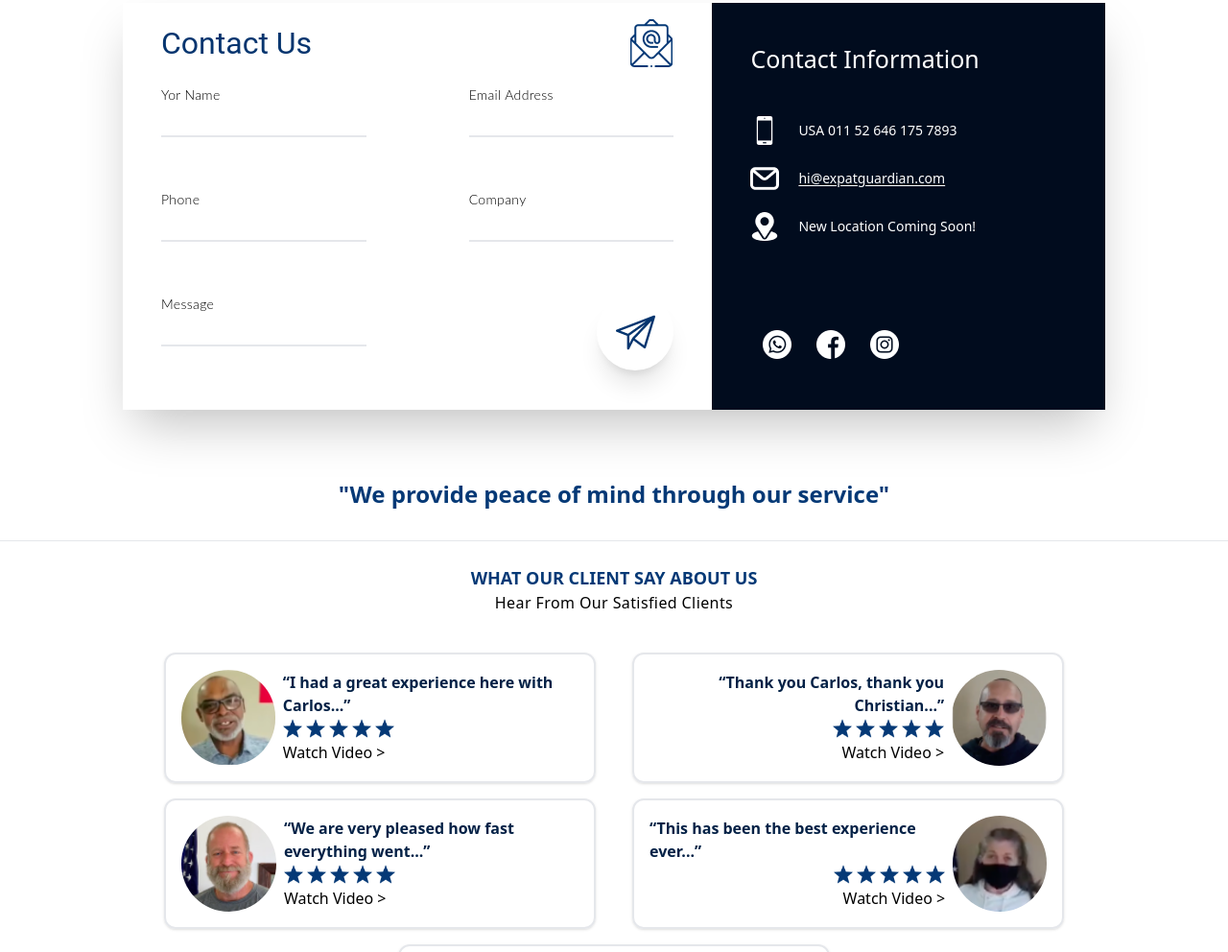
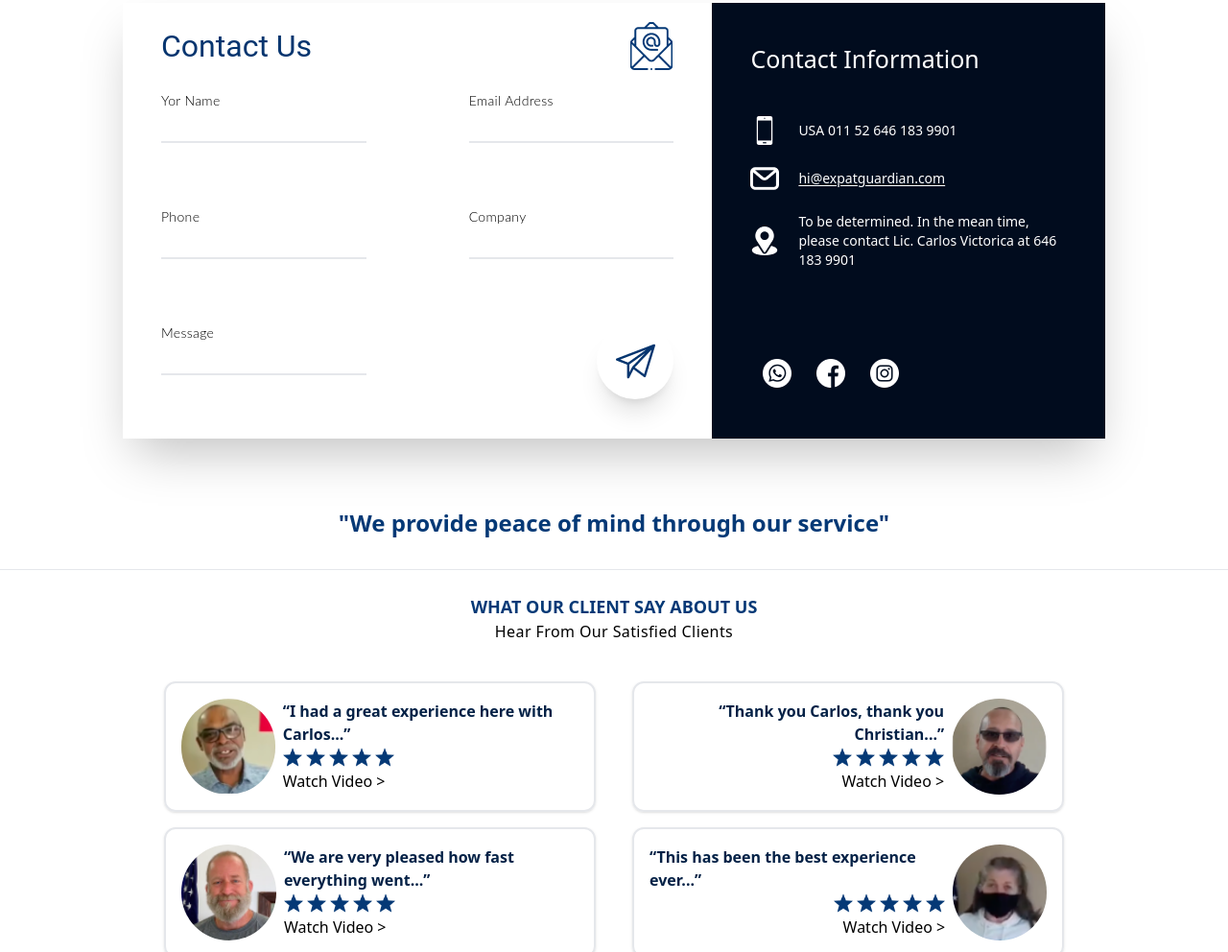
Before and after one commit to Clanie1/Expat, a website built with Vite: page index.html in a window 1280 px wide. Shown: the part 1378-2370 px from the top of the page at 96% size. Built offline with nearby package versions, Linux system fonts and the light colour scheme.

Commit message:
Location update

```diff
--- a/index.html
+++ b/index.html
@@ -296,7 +296,7 @@
             <div class="flex items-center">
               <img class="mr-5" src="./src/imgs/smartphone.png" />
 
-              <span class="text-sm">USA 011 52 646 175 7893</span>
+              <span class="text-sm">USA 011 52 646 183 9901</span>
 
             </div>
             <div class="flex items-center">
@@ -313,7 +313,8 @@
                   >Avenida Adolfo López Mateos número de exterior 2030 colonia granados número interior es local 5 primer planta código postal 22840, Ensenada, Baja California</span
                 > -->
               <span class="text-sm">
-                New Location Coming Soon!
+                To be determined.
+                In the mean time, please contact Lic. Carlos Victorica at 646 183 9901
               </span>
             </div>
           </div>
@@ -467,7 +468,8 @@
   <section class="mt-10 bg-primary-blue py-8 px-10 flex justify-center items-center" id="location">
     <!--Get rid of "flex justify-center items-center" in section class to update location-->
     <!--Get rid of h1 to update location-->
-    <h1 class="text-white text-xl">New Location Coming Soon!</h1>
+    <h1 class="text-white text-xl">To be determined.
+      In the mean time, please contact Lic. Carlos Victorica at 646 183 9901</h1>
 
     <!-- <div style="width: 100%"><iframe width="100%" height="400" frameborder="0" scrolling="no" marginheight="0" marginwidth="0" src="https://www.google.com/maps/embed?pb=!1m17!1m12!1m3!1d3388.850151404861!2d-116.61184312437494!3d31.85629267406197!2m3!1f0!2f0!3f0!3m2!1i1024!2i768!4f13.1!3m2!1m1!2zMzHCsDUxJzIyLjciTiAxMTbCsDM2JzMzLjQiVw!5e0!3m2!1sen!2smx!4v1692991387915!5m2!1sen!2smx"><a href="https://www.maps.ie/distance-area-calculator.html">measure acres/hectares on map</a></iframe></div> -->
 
```
